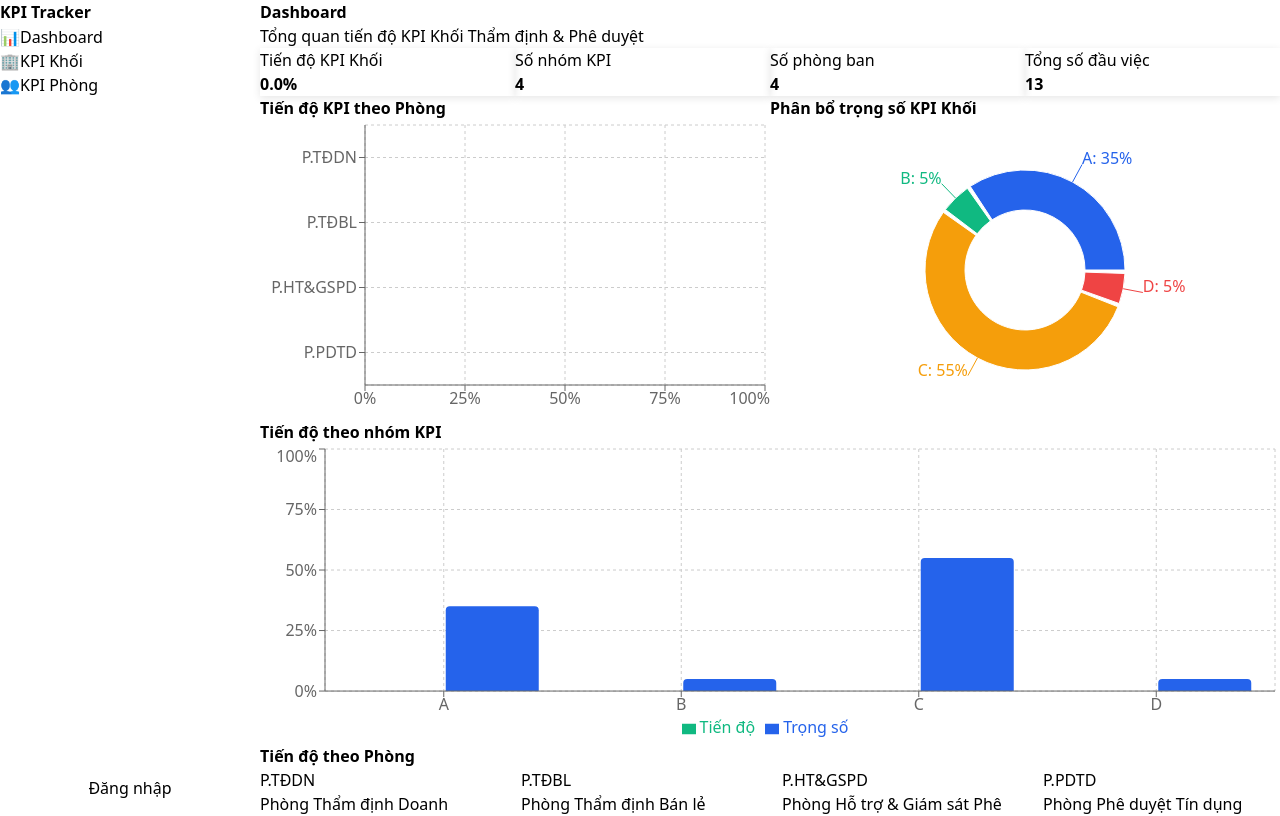
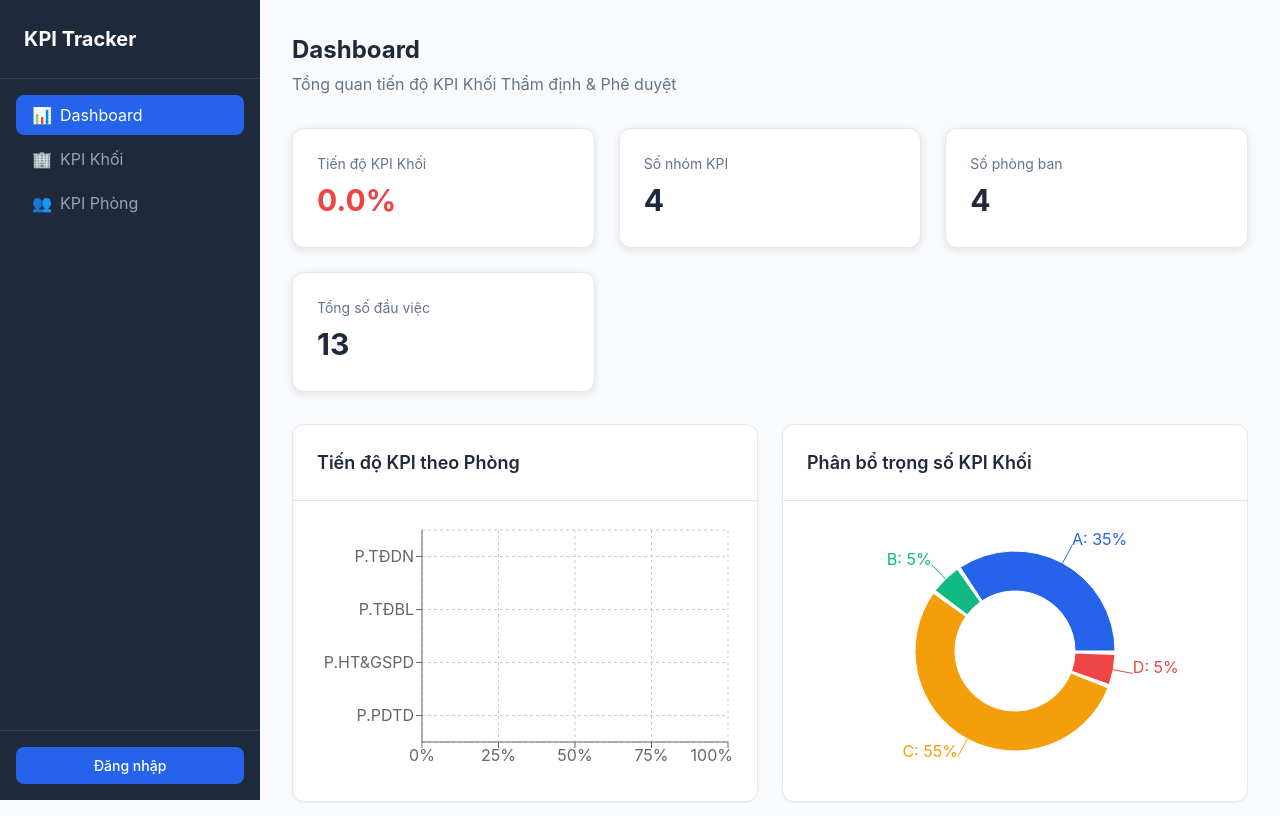
Before and after one commit to minh-lgm/KPI, a Next.js app: page / in a window 1280 px wide. Shown: the top 816 px of the page. Built offline with nearby package versions, Linux system fonts and the light colour scheme.

Commit message:
Move @import to top of globals.css to fix CSS parse error

```diff
--- a/src/styles/globals.css
+++ b/src/styles/globals.css
@@ -1,8 +1,8 @@
+@import './variables.css';
+
 @tailwind base;
 @tailwind components;
 @tailwind utilities;
-
-@import './variables.css';
 
 /* Skeleton shimmer animation */
 @keyframes shimmer {
```
